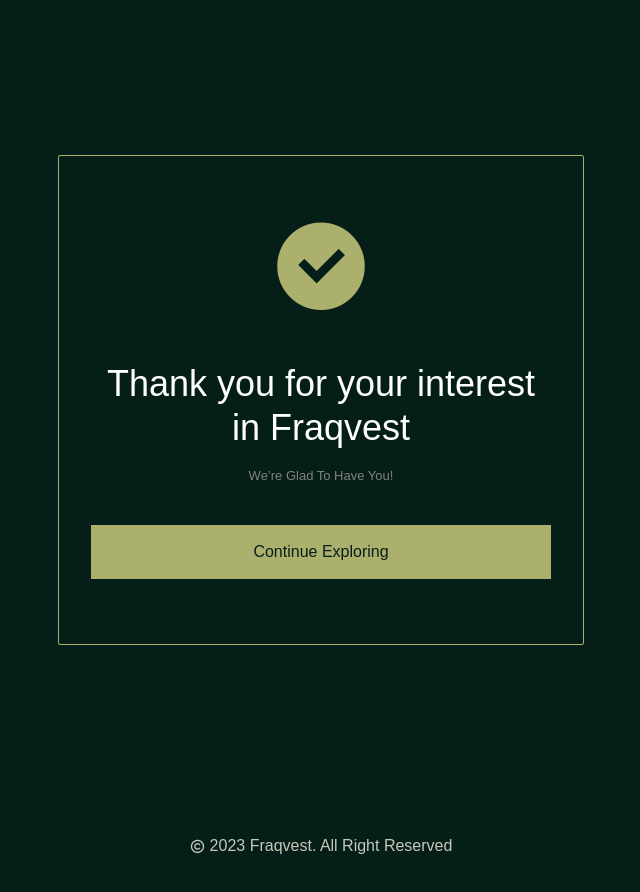
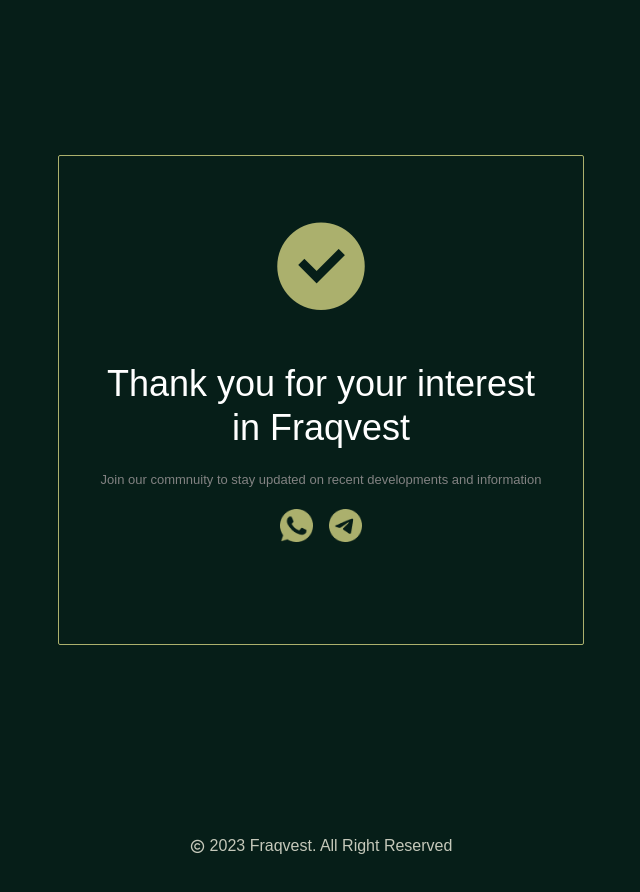
Before and after one commit to Fraqvest/fraqvest-waitlist, a Next.js app: page /thanks in a window 1280 px wide. Shown: the top 892 px of the page, without its empty margins (319-959 px from the left). Built offline with nearby package versions, Linux system fonts and the light colour scheme.

Commit message:
fix added refferal

```diff
--- a/src/modal/JoinWaitlistForm.tsx
+++ b/src/modal/JoinWaitlistForm.tsx
@@ -8,7 +8,8 @@
 
 const initialData = {
   email: '',
-  fullname: ''
+  fullname: '',
+  ref_code: ''
 };
 
 const JoinWaitlistForm = () => {
@@ -33,9 +34,9 @@
     e.preventDefault();
     if (err && err.length > 0) return;
     setLoading(true);
-    const info = await emailExists(form.email, process.env.NEXT_PUBLIC_SHEET_URL as string).catch(() => {
+    const info = await emailExists(form.email, process.env.NEXT_PUBLIC_SHEET_URL as string).catch((err) => {
       setLoading(false);
-      toast.error('something went wrong!!');
+     return  toast.error('something went wrong!!');
     });
     if (info) {
       toast.error(info);
@@ -99,6 +100,14 @@
             autoComplete="off"
             required
           />
+          <TextField
+            value={form.ref_code}
+            name="ref_code"
+            label="Referral Code / Username"
+            placeholder="Enter code or username"
+            autoComplete="off"
+            onChange={onChange}
+          />
           <Button fullwidth={true} variant="filled" extraClass="w-full text-white text-center mt-6">
             {' '}
             {loading ? 'Loading...' : 'Join Waitlist'}{' '}
--- a/src/pages/thanks.tsx
+++ b/src/pages/thanks.tsx
@@ -1,4 +1,5 @@
 import Head from 'next/head';
+import Image from 'next/image';
 import Link from 'next/link';
 
 export default function Home() {
@@ -20,22 +21,24 @@
       <main className="fixed inset-0 z-30 flex h-screen w-full items-center justify-center bg-fv-500 backdrop-blur-[37px] backdrop-filter">
         <div className="relative h-[490px] w-full rounded-sm border border-fv-200 md:max-w-[526px]">
           <div className="w-full items-center justify-center p-8 text-center">
-            <div className="flex w-full justify-center">
+            <div className="flex w-full items-center justify-center">
               <i className="ri-checkbox-circle-fill  text-[105px] text-fv-200" />
             </div>
             <h1 className=" pt-4 text-center font-rube text-[25px] font-normal leading-[38px] text-white lg:text-[36px] lg:leading-[44px]">
               Thank you for your interest in Fraqvest
             </h1>
-            <p className="py-4 text-center font-rube text-[13px] font-[400] leading-[19px] text-[#828282]">
-              We’re Glad To Have You!
+            <p className="py-5 text-center  font-rube text-[13px] font-[400] leading-[19px] text-[#828282]">
+              Join our commnuity to stay updated on recent developments and information
             </p>
 
-            <Link
-              href="/"
-              className="mt-6 flex w-full items-center justify-center gap-2.5 bg-fv-200 px-12 py-4 text-center font-rube text-[1rem]/[1.4rem] font-normal text-fv-500 hover:bg-opacity-90"
-            >
-              Continue Exploring
+           <div className='flex items-center justify-center'>
+            <Link href={'/'} className='mr-4'>
+            <Image src={'/assets/whatsapp.png'} width={33} height={33} alt='whatsapp_img' />
             </Link>
+            <Link href={'/'} >
+            <Image src={'/assets/telegram.png'} width={33} height={33} alt='whatsapp_img' />
+            </Link>
+           </div>
           </div>
         </div>
       </main>
```
Also changed, not shown: public/assets/telegram.png (added), public/assets/whatsapp.png (added).
